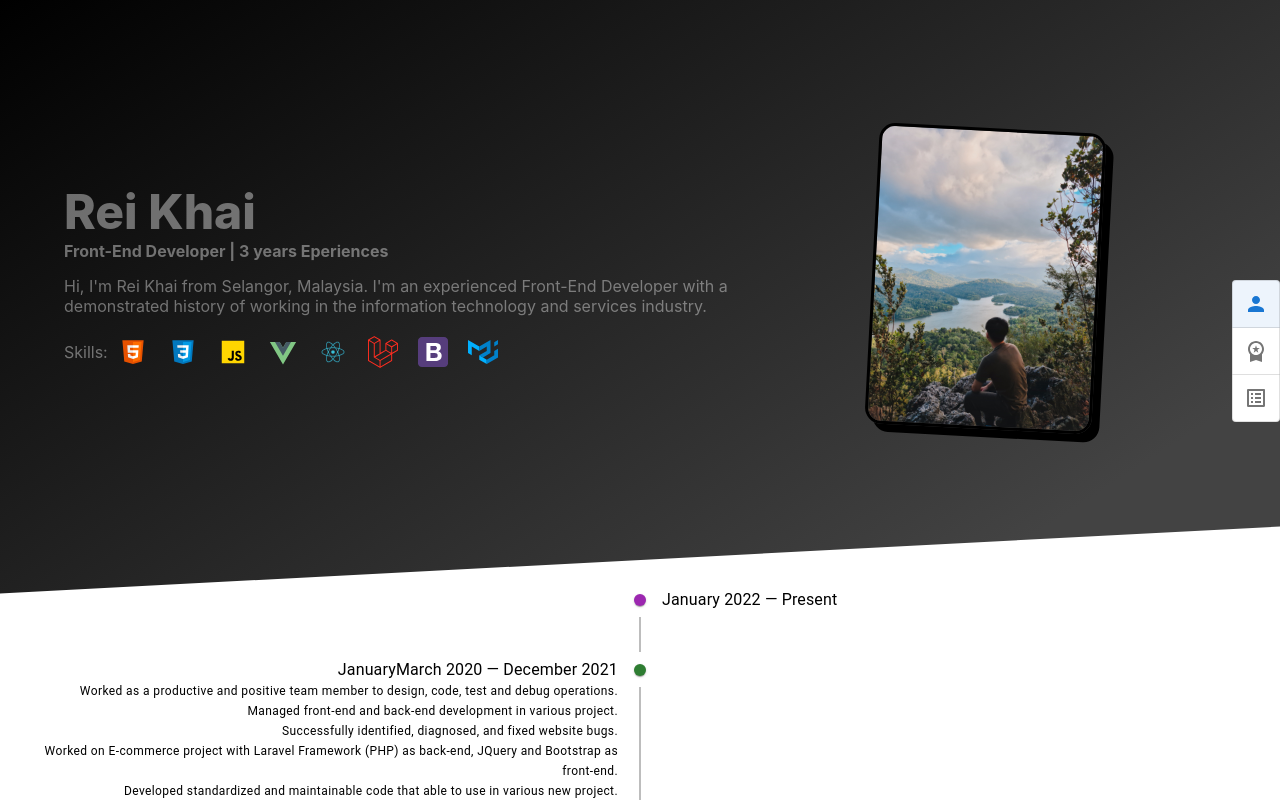
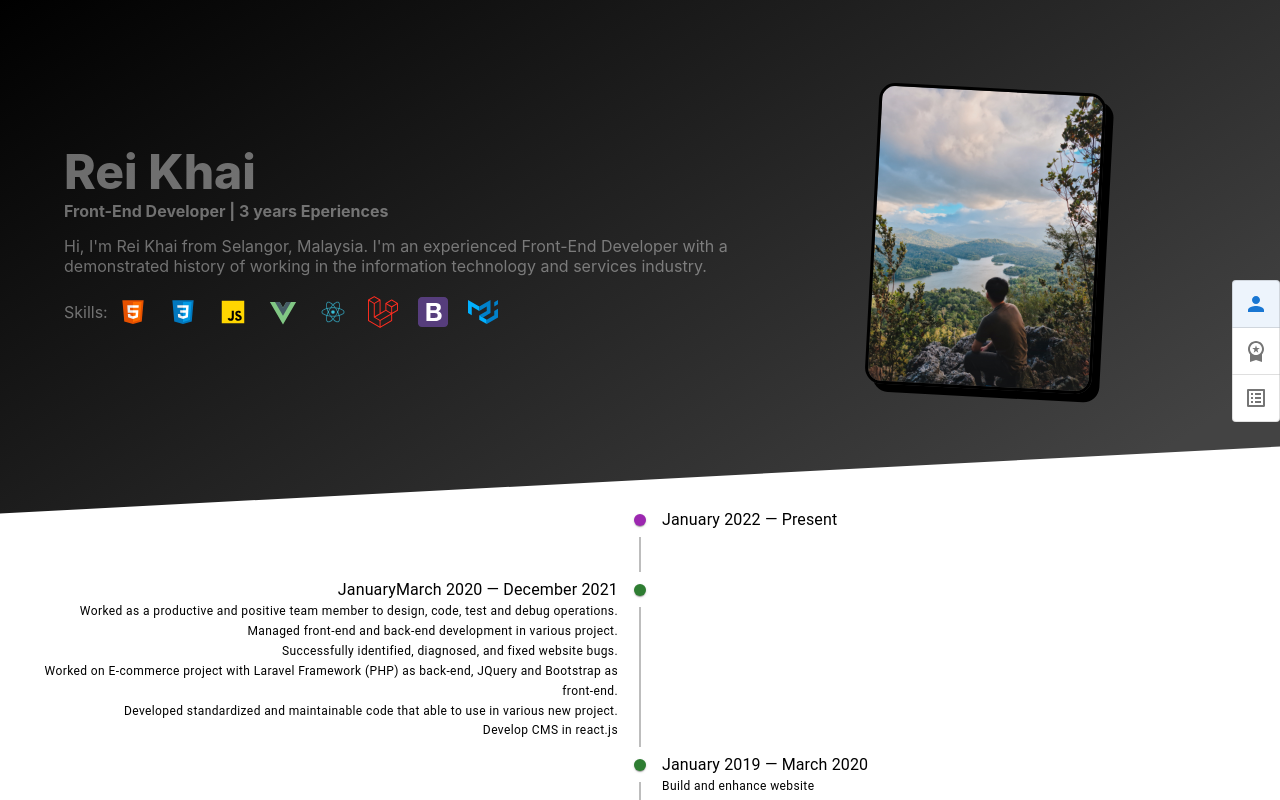
Before and after one commit to reikhai/My-Profile, a React (Vite) app: page / in a window 1280 px wide. Shown: the top 800 px of the page. Built offline with nearby package versions, Linux system fonts and the light colour scheme.

Commit message:
enchancement

```diff
--- a/package.json
+++ b/package.json
@@ -13,6 +13,7 @@
     "@mui/icons-material": "^5.6.0",
     "@mui/lab": "^5.0.0-alpha.77",
     "@mui/material": "^5.6.0",
+    "framer-motion": "^6.3.0",
     "material-ui-colors": "^1.0.0",
     "react": "^17.0.2",
     "react-dom": "^17.0.2",
--- a/src/component/firstContent.jsx
+++ b/src/component/firstContent.jsx
@@ -10,6 +10,7 @@ import laravel from "../images/laravel-2.svg";
 import bootstrap from "../images/bootstrap-4.svg";
 import materialUI from "../images/material-ui-1.svg";
 import khai from "../images/khai.jpg";
+import { motion } from "framer-motion";
 
 const useStyles = makeStyles()((theme) => {
   return {
@@ -22,7 +23,7 @@ const useStyles = makeStyles()((theme) => {
       alignItems: "center",
       display: "flex",
       float: "left",
-      height: "70vh",
+      height: "60vh",
       justifyContent: "space-between",
       width: "100%",
       position: "relative",
@@ -153,6 +154,16 @@ const useStyles = makeStyles()((theme) => {
 
 export default function FirstContent() {
   const { classes } = useStyles();
+  const skills = [
+    html,
+    css,
+    js,
+    vuejs,
+    reactjs,
+    laravel,
+    bootstrap,
+    materialUI,
+  ];
 
   return (
     <>
@@ -170,14 +181,15 @@ export default function FirstContent() {
               <div className={classes.skillContent}>
                 <div className="skills">
                   <label>Skills:</label>
-                  <img src={html} width={30} />
-                  <img src={css} width={30} />
-                  <img src={js} width={30} />
-                  <img src={vuejs} width={30} />
-                  <img src={reactjs} width={30} />
-                  <img src={laravel} width={30} />
-                  <img src={bootstrap} width={30} />
-                  <img src={materialUI} width={30} />
+                  {skills.map((value, index) => (
+                    <motion.div
+                      key={index}
+                      whileHover={{ scale: 1.5 }}
+                      whileTap={{ scale: 0.9 }}
+                    >
+                      <img src={value} width={30} />
+                    </motion.div>
+                  ))}
                 </div>
               </div>
             </div>
--- a/src/master.jsx
+++ b/src/master.jsx
@@ -9,10 +9,11 @@ export default function MasterLayout(props) {
     <>
       <div id="home">
         <Header />
+
+        <SideBar />
+        <Main />
+        <ScrollTopButton />
       </div>
-      <SideBar />
-      <Main />
-      <ScrollTopButton />
     </>
   );
 }
```
Also changed, not shown: 1 other file (tests, documents, lock files or other folders).
